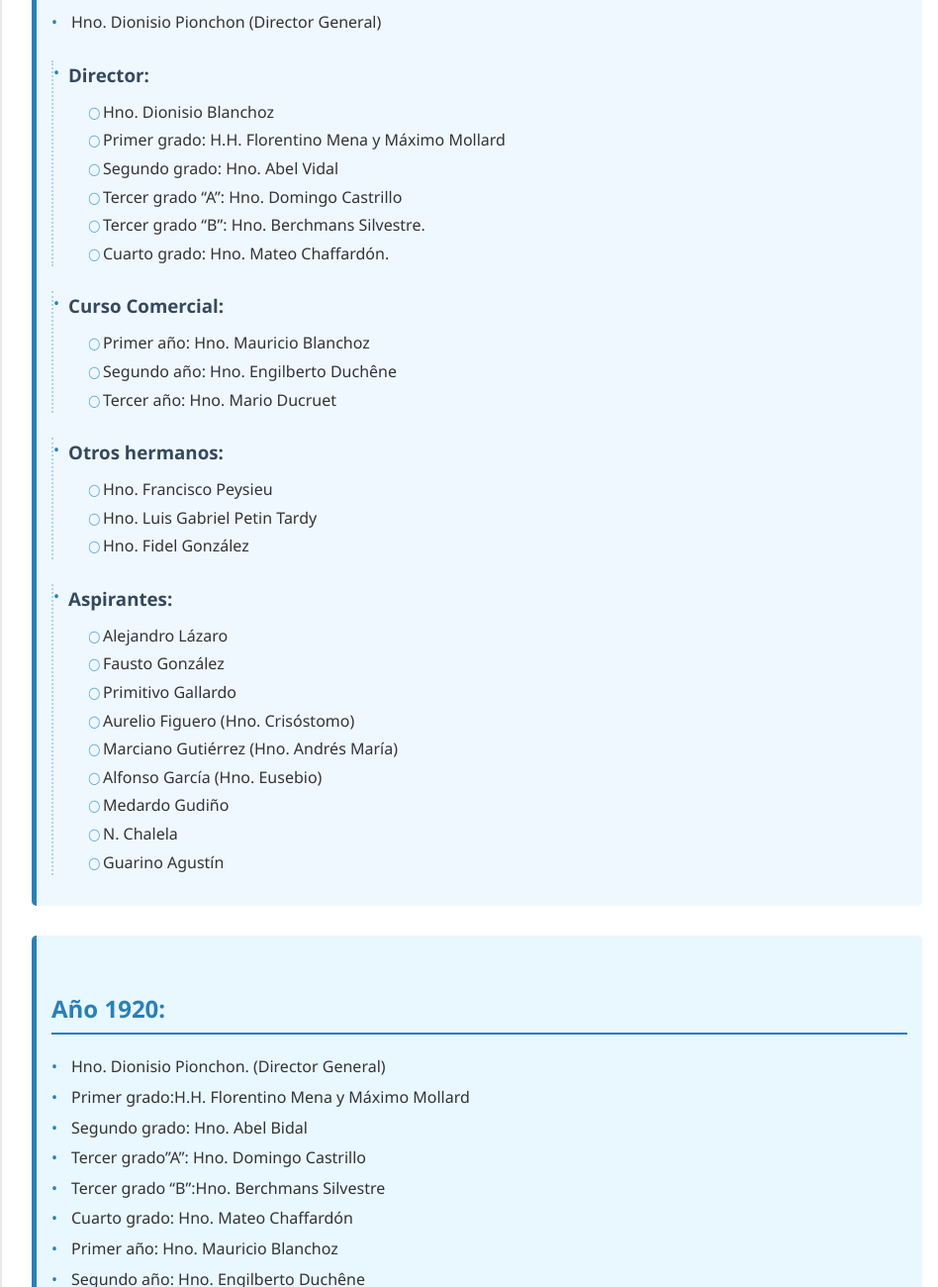
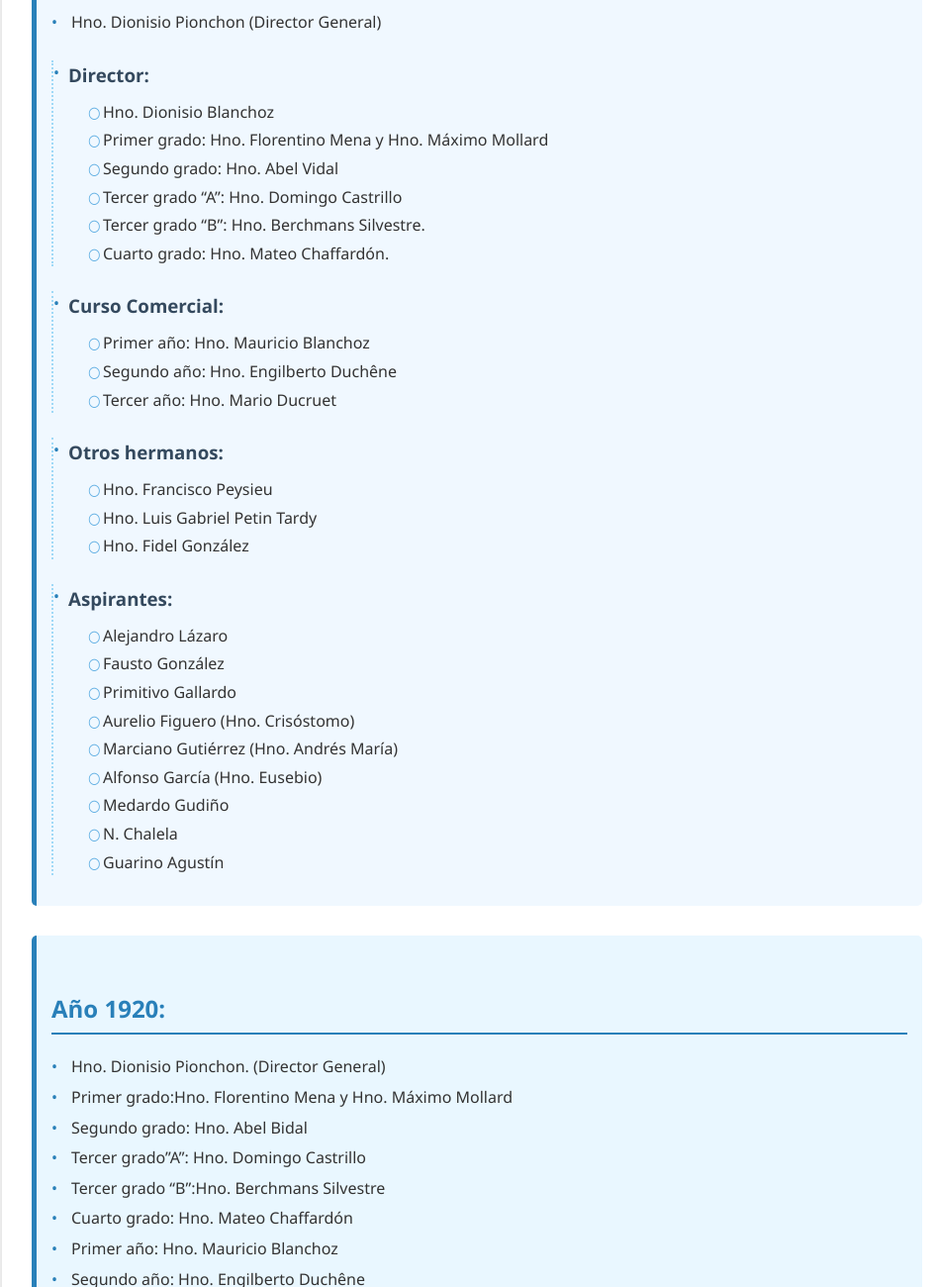
Before and after one commit to EmiFelissia/ColegioSanJos-, a plain HTML site: page index.html in a window 1280 px wide. Shown: the part 4680-5980 px from the top of the page at 99% size, without its empty margins (158-1106 px from the left). Drawn offline with Linux system fonts and the light colour scheme.

Commit message:
correcion hermanos index.html

```diff
--- a/index.html
+++ b/index.html
@@ -263,7 +263,7 @@
                     <h3>Director:</h3>
                     <ul>
                         <li>Hno. Dionisio Blanchoz</li>
-                        <li>Primer grado: H.H. Florentino Mena y Máximo Mollard</li>
+                        <li>Primer grado: Hno. Florentino Mena y Hno. Máximo Mollard</li>
                         <li>Segundo grado: Hno. Abel Vidal</li>
                         <li>Tercer grado “A”: Hno. Domingo Castrillo</li>
                         <li>Tercer grado “B”: Hno. Berchmans Silvestre.</li>
@@ -307,7 +307,7 @@
             <h2>Año 1920:</h2>
             <ul>
                 <li>Hno. Dionisio Pionchon. (Director General)</li>
-                <li>Primer grado:H.H. Florentino Mena y Máximo Mollard</li>
+                <li>Primer grado:Hno. Florentino Mena y Hno. Máximo Mollard</li>
                 <li>Segundo grado: Hno. Abel Bidal</li>
                 <li>Tercer grado”A”: Hno. Domingo Castrillo</li>
                 <li>Tercer grado “B”:Hno. Berchmans Silvestre</li>
```
